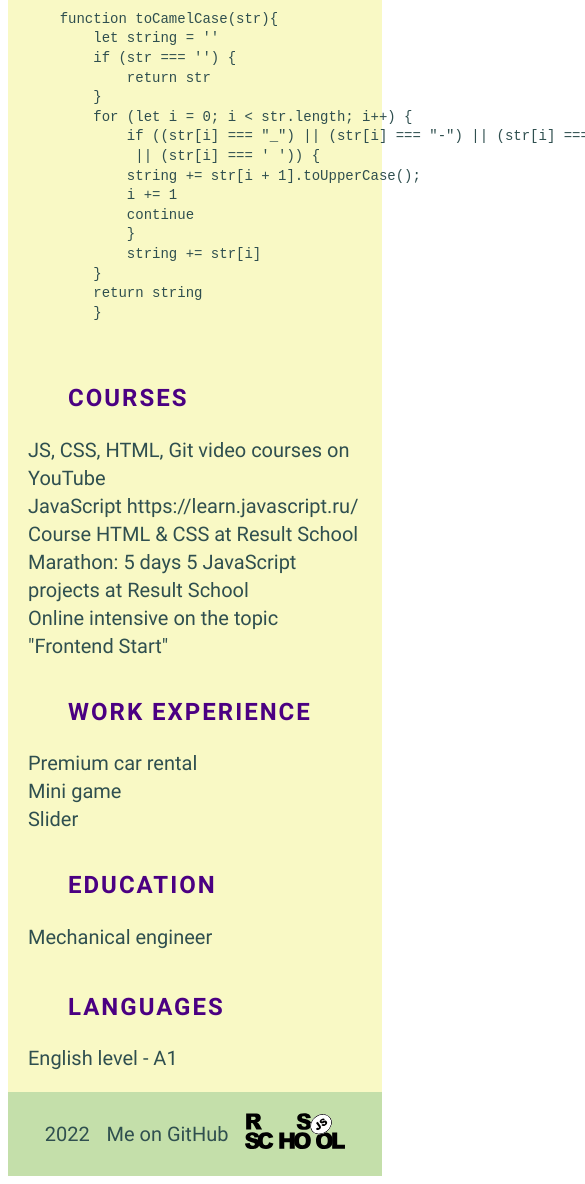
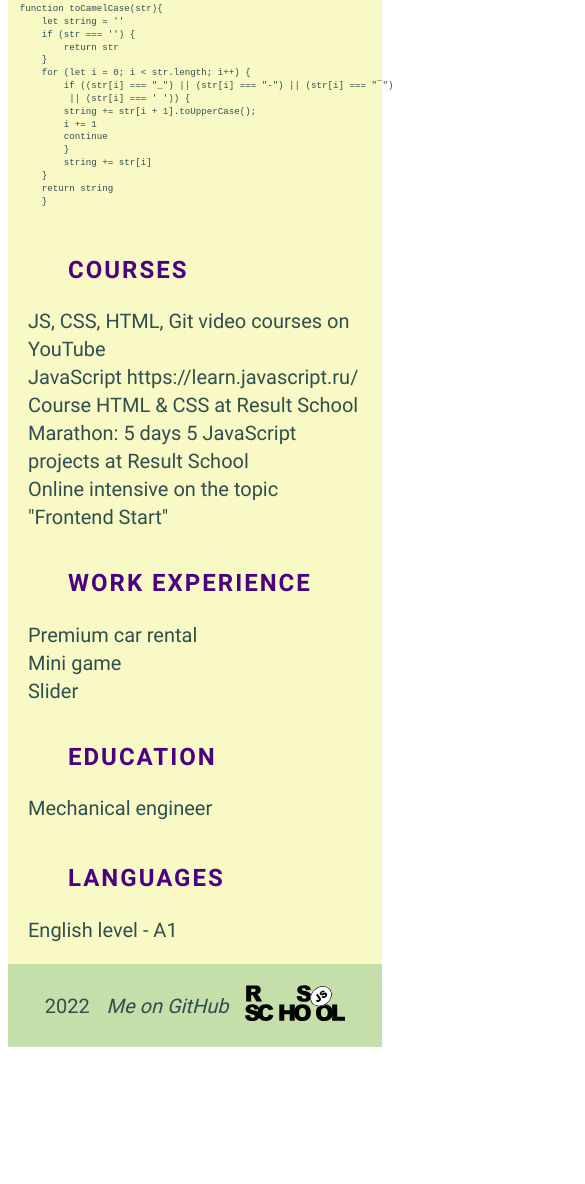
Before and after one commit to makcim80/rsschool-cv, a plain HTML site: page index.html in a window 390 px wide. Shown: the part 1075-2259 px from the top of the page, 585 px wide, since content can reach past the window. After the commit the page ends 2130 px from the top, so only its background shows below. Drawn offline with Linux system fonts and the light colour scheme.

Commit message:
feat: change footer html

```diff
--- a/index.html
+++ b/index.html
@@ -107,11 +107,15 @@
     </main>
     <footer class="footer">
         <div class="container footer-container">
-            <div class="year">2022</div>
-            <a href="https://github.com/makcim80" target="_blank" class="github-link">Me on GitHub</a>
-            <a href="https://rs.school/js/" target="_blank" class="rsschool-link">
-                <img src="./assets/rs_school_js.svg" alt="RSSchool" class="img-rsschool">
-            </a>
+            <time class="year" datetime="2022-12-17">2022</time>
+            <address>
+                <a href="https://github.com/makcim80" target="_blank" class="github-link">Me on GitHub</a>
+            </address>
+            <address>
+                <a href="https://rs.school/js/" target="_blank" class="rsschool-link">
+                    <img src="./assets/rs_school_js.svg" alt="RSSchool" class="img-rsschool">
+                </a>
+            </address>
         </div>
     </footer>
 </body>
--- a/style.css
+++ b/style.css
@@ -143,6 +143,20 @@ body {
     font-size: 14px;
 }
 
+@media (max-width: 1100px)
+    and (min-width: 768px) {
+    .pre {
+        font-size: 1.25vw;
+    }
+}
+
+@media (max-width: 570px) {
+    .pre {
+        margin-left: -140px;
+        font-size: 2.35vw;
+    }
+}
+
 p {
     color: darkslategray;
     font-weight: normal;
```
